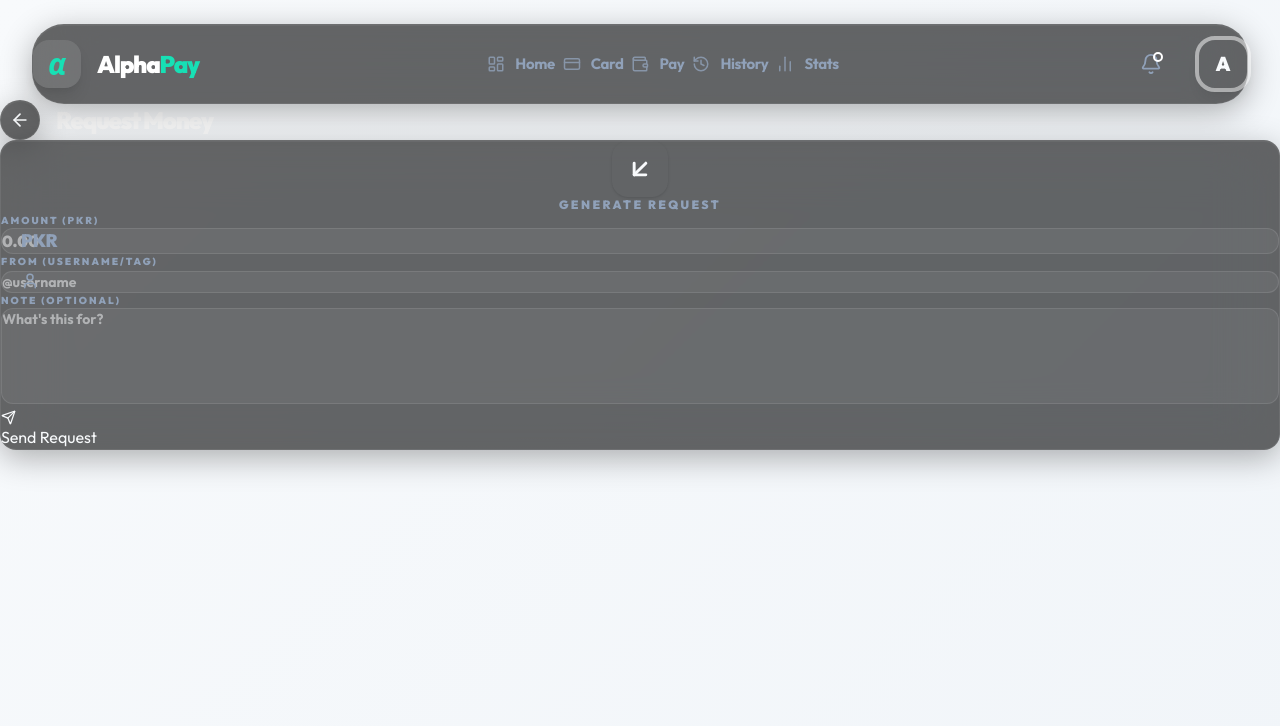
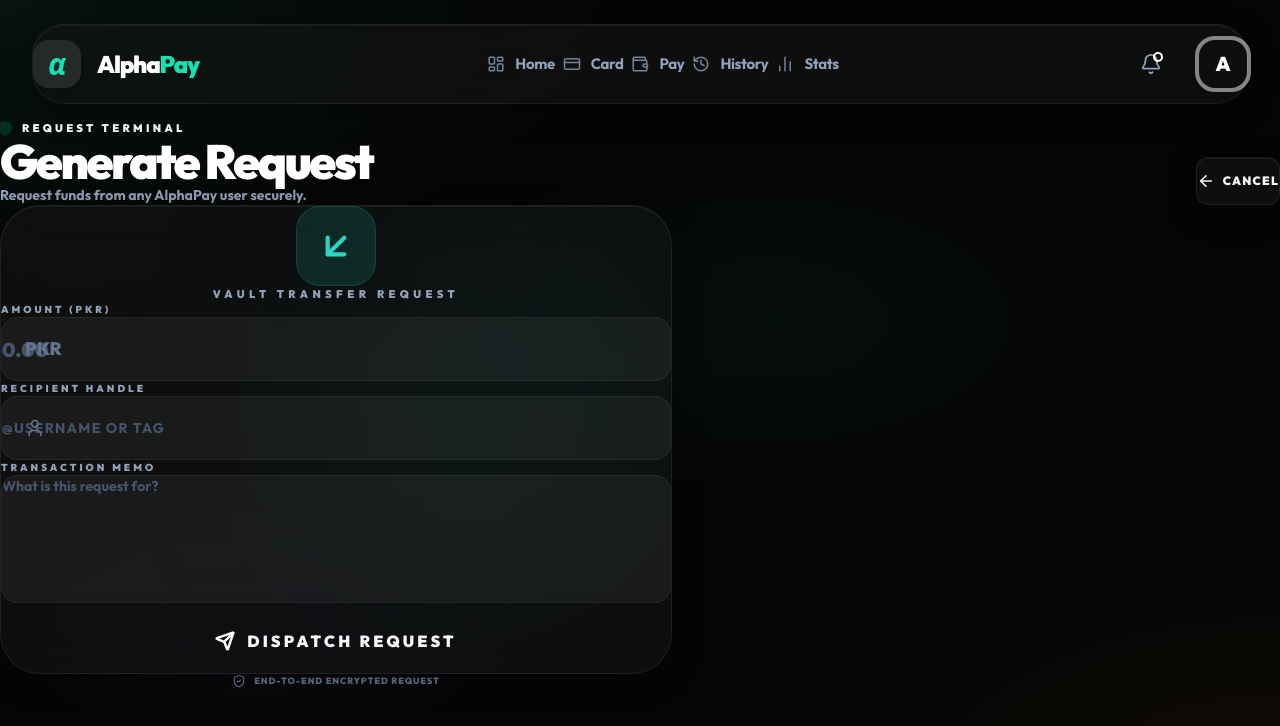
Before and after one commit to Kashif-Khokhar/Alphapay, a React (Vite) app: page /request in a window 1280 px wide. Shown: the top 726 px of the page. Built offline with nearby package versions, Linux system fonts and the light colour scheme.

Commit message:
feat: implement RequestMoney page for generating fund requests

```diff
--- a/src/pages/RequestMoney.jsx
+++ b/src/pages/RequestMoney.jsx
@@ -15,91 +15,132 @@
     setTimeout(() => navigate('/dashboard'), 2000);
   };
 
+  const containerVariants = {
+    hidden: { opacity: 0 },
+    visible: {
+      opacity: 1,
+      transition: { staggerChildren: 0.1, delayChildren: 0.1 }
+    }
+  };
+
+  const itemVariants = {
+    hidden: { y: 20, opacity: 0 },
+    visible: { y: 0, opacity: 1, transition: { type: 'spring', damping: 25, stiffness: 400 } }
+  };
+
   return (
-    <div className="min-h-screen pb-40 px-4 sm:px-8 md:px-12" style={{ background: 'linear-gradient(135deg, #f8fafc 0%, #f1f5f9 100%)', paddingTop: '100px' }}>
+    <div className="min-h-screen pb-40 px-4 sm:px-8 md:px-12 lg:px-24" style={{ paddingTop: '120px' }}>
       <motion.div
-        initial={{ opacity: 0, y: 20 }}
-        animate={{ opacity: 1, y: 0 }}
-        className="max-w-[1600px] mx-auto"
+        variants={containerVariants}
+        initial="hidden"
+        animate="visible"
+        className="max-w-[1400px] mx-auto"
       >
-        <div className="flex items-center gap-4 mb-8">
+        {/* Header */}
+        <motion.div variants={itemVariants} className="flex flex-col md:flex-row md:items-end justify-between gap-8 mb-12">
+          <div>
+            <div className="flex items-center gap-3 mb-4">
+              <div className="w-2.5 h-2.5 rounded-full bg-primary live-dot" />
+              <p className="text-[11px] font-black uppercase tracking-[0.3em] text-primary">Request Terminal</p>
+            </div>
+            <h1 className="text-4xl sm:text-5xl font-black text-secondary tracking-tighter">
+              Generate Request
+            </h1>
+            <p className="text-slate-400 font-bold text-sm mt-3">Request funds from any AlphaPay user securely.</p>
+          </div>
+          <div className="flex gap-4 shrink-0">
              <button
               onClick={() => navigate(-1)}
-            className="w-10 h-10 rounded-full glass-premium shadow-sm flex items-center justify-center text-secondary hover:bg-white/5 transition-colors"
+              className="h-12 px-6 rounded-xl glass-premium border border-white/10 flex items-center gap-2 font-black text-xs uppercase tracking-widest text-secondary hover:bg-white/5 transition-all"
             >
-            <ArrowDownLeft size={20} className="rotate-45" />
+              <ArrowDownLeft size={18} className="rotate-45" /> Cancel
             </button>
-          <h1 className="text-2xl font-black text-secondary tracking-tighter">Request Money</h1>
           </div>
+        </motion.div>
 
-        <div className="glass-premium rounded-2xl p-6 shadow-md shadow-slate-200/50 border border-white/10">
-          <div className="flex flex-col items-center mb-8">
-            <div className="w-14 h-14 rounded-2xl bg-secondary flex items-center justify-center text-primary mb-4 shadow-sm">
-              <ArrowDownLeft size={28} strokeWidth={2.5} />
+        <motion.div variants={itemVariants} className="max-w-2xl mx-auto">
+          <div className="glass-premium rounded-[2.5rem] p-8 sm:p-12 border border-white/10 relative overflow-hidden group">
+            {/* Decorative gradients */}
+            <div className="absolute top-0 right-0 w-[400px] h-[400px] bg-teal-500/5 rounded-full blur-[100px] -mr-40 -mt-40 group-hover:scale-110 transition-transform duration-1000" />
+            <div className="absolute bottom-0 left-0 w-[200px] h-[200px] bg-primary/5 rounded-full blur-[80px] -ml-20 -mb-20" />
+
+            <div className="relative z-10">
+              <div className="flex flex-col items-center mb-12">
+                <div className="w-20 h-20 rounded-3xl icon-bg-teal flex items-center justify-center shadow-2xl border border-white/20 transition-all duration-500 group-hover:scale-110 group-hover:-translate-y-2 mb-6">
+                  <ArrowDownLeft size={40} className="icon-action" strokeWidth={2.5} />
                 </div>
-            <p className="text-xs font-black text-slate-400 uppercase tracking-[0.2em]">Generate Request</p>
+                <p className="text-[11px] font-black text-slate-400 uppercase tracking-[0.4em]">Vault Transfer Request</p>
               </div>
 
               {isRequested ? (
                 <motion.div
                   initial={{ scale: 0.9, opacity: 0 }}
                   animate={{ scale: 1, opacity: 1 }}
-              className="text-center py-10"
+                  className="text-center py-12"
                 >
-              <div className="w-16 h-16 bg-primary/10 text-primary rounded-full flex items-center justify-center mx-auto mb-4">
-                <ShieldCheck size={32} />
+                  <div className="w-24 h-24 icon-bg-emerald text-primary rounded-full flex items-center justify-center mx-auto mb-6 animate-pulse-glow">
+                    <ShieldCheck size={48} strokeWidth={2.5} />
                   </div>
-              <h2 className="text-xl font-black text-secondary mb-2">Request Sent!</h2>
-              <p className="text-sm text-slate-400">Redirecting to dashboard...</p>
+                  <h2 className="text-3xl font-black text-secondary mb-3 tracking-tighter">Request Broadcasted!</h2>
+                  <p className="text-sm font-bold text-slate-400 uppercase tracking-widest">Securing vault redirect...</p>
                 </motion.div>
               ) : (
-            <form onSubmit={handleRequest} className="space-y-6">
-              <div>
-                <label className="text-[10px] font-black text-slate-400 uppercase tracking-[0.2em] block mb-2 px-1">Amount (PKR)</label>
-                <div className="relative">
-                  <span className="absolute left-5 top-1/2 -translate-y-1/2 text-lg font-black text-slate-400">PKR</span>
+                <form onSubmit={handleRequest} className="space-y-8">
+                  <motion.div variants={itemVariants}>
+                    <label className="text-[10px] font-black text-slate-400 uppercase tracking-[0.3em] block mb-3 px-2">Amount (PKR)</label>
+                    <div className="relative group/input">
+                      <span className="absolute left-6 top-1/2 -translate-y-1/2 text-lg font-black text-slate-500 group-focus-within/input:text-primary transition-colors">PKR</span>
                       <input
                         type="number"
                         required
                         placeholder="0.00"
                         value={amount}
                         onChange={(e) => setAmount(e.target.value)}
-                    className="w-full bg-white/5 border border-white/10 rounded-xl py-3 pl-14 pr-4 text-base font-black text-secondary focus:glass-premium focus:border-primary/50 outline-none transition-all"
+                        className="w-full h-16 bg-white/5 border border-white/5 rounded-2xl pl-16 pr-6 text-xl font-black text-secondary placeholder-slate-600 outline-none focus:ring-2 focus:ring-primary/20 focus:border-primary/30 transition-all"
                       />
+                    </div>
+                  </motion.div>
+
+                  <motion.div variants={itemVariants}>
+                    <label className="text-[10px] font-black text-slate-400 uppercase tracking-[0.3em] block mb-3 px-2">Recipient Handle</label>
+                    <div className="relative group/input">
+                      <User size={20} className="absolute left-6 top-1/2 -translate-y-1/2 text-slate-500 group-focus-within/input:text-primary transition-colors" />
+                      <input
+                        type="text"
+                        required
+                        placeholder="@username or tag"
+                        className="w-full h-16 bg-white/5 border border-white/5 rounded-2xl pl-16 pr-6 text-sm font-bold text-secondary placeholder-slate-600 outline-none focus:ring-2 focus:ring-primary/20 focus:border-primary/30 transition-all uppercase tracking-widest"
+                      />
+                    </div>
+                  </motion.div>
+
+                  <motion.div variants={itemVariants}>
+                    <label className="text-[10px] font-black text-slate-400 uppercase tracking-[0.3em] block mb-3 px-2">Transaction Memo</label>
+                    <textarea
+                      placeholder="What is this request for?"
+                      value={note}
+                      onChange={(e) => setNote(e.target.value)}
+                      className="w-full bg-white/5 border border-white/5 rounded-2xl py-5 px-6 text-sm font-bold text-secondary placeholder-slate-600 outline-none focus:ring-2 focus:ring-primary/20 focus:border-primary/30 transition-all resize-none h-32"
+                    />
+                  </motion.div>
+
+                  <motion.div variants={itemVariants} className="pt-4">
+                    <button type="submit" className="btn-glow w-full h-16 bg-secondary text-primary font-black uppercase tracking-[0.2em] rounded-2xl flex items-center justify-center gap-3 shadow-2xl hover:scale-[1.02] active:scale-[0.98] transition-all">
+                      <Send size={20} strokeWidth={3} /> Dispatch Request
+                    </button>
+                  </motion.div>
+                </form>
+              )}
             </div>
           </div>
 
-              <div>
-                <label className="text-[10px] font-black text-slate-400 uppercase tracking-[0.2em] block mb-2 px-1">From (Username/Tag)</label>
-                <div className="relative">
-                  <User size={18} className="absolute left-5 top-1/2 -translate-y-1/2 text-slate-400" />
-                  <input
-                    type="text"
-                    required
-                    placeholder="@username"
-                    className="w-full bg-white/5 border border-white/10 rounded-xl py-3 pl-12 pr-4 text-sm font-bold text-secondary focus:glass-premium focus:border-primary/50 outline-none transition-all"
-                  />
+          <div className="mt-8 flex items-center justify-center gap-2 text-slate-500">
+            <ShieldCheck size={14} />
+            <span className="text-[9px] font-black uppercase tracking-widest">End-to-End Encrypted Request</span>
           </div>
-              </div>
+        </motion.div>
 
-              <div>
-                <label className="text-[10px] font-black text-slate-400 uppercase tracking-[0.2em] block mb-2 px-1">Note (Optional)</label>
-                <textarea
-                  placeholder="What's this for?"
-                  value={note}
-                  onChange={(e) => setNote(e.target.value)}
-                  className="w-full bg-white/5 border border-white/10 rounded-xl py-3 px-4 text-sm font-bold text-secondary focus:glass-premium focus:border-primary/50 outline-none transition-all resize-none h-24"
-                />
-              </div>
-
-              <button type="submit" className="btn btn-dark btn-full">
-                <Send size={15} /> Send Request
-              </button>
-            </form>
-          )}
-        </div>
-
-        {/* Mobile Spacer to clear the bottom dock */}
+        {/* Mobile Spacer */}
         <div className="h-40 md:hidden" />
       </motion.div>
     </div>
```
Lines whose indentation alone changed are shown as unchanged.
